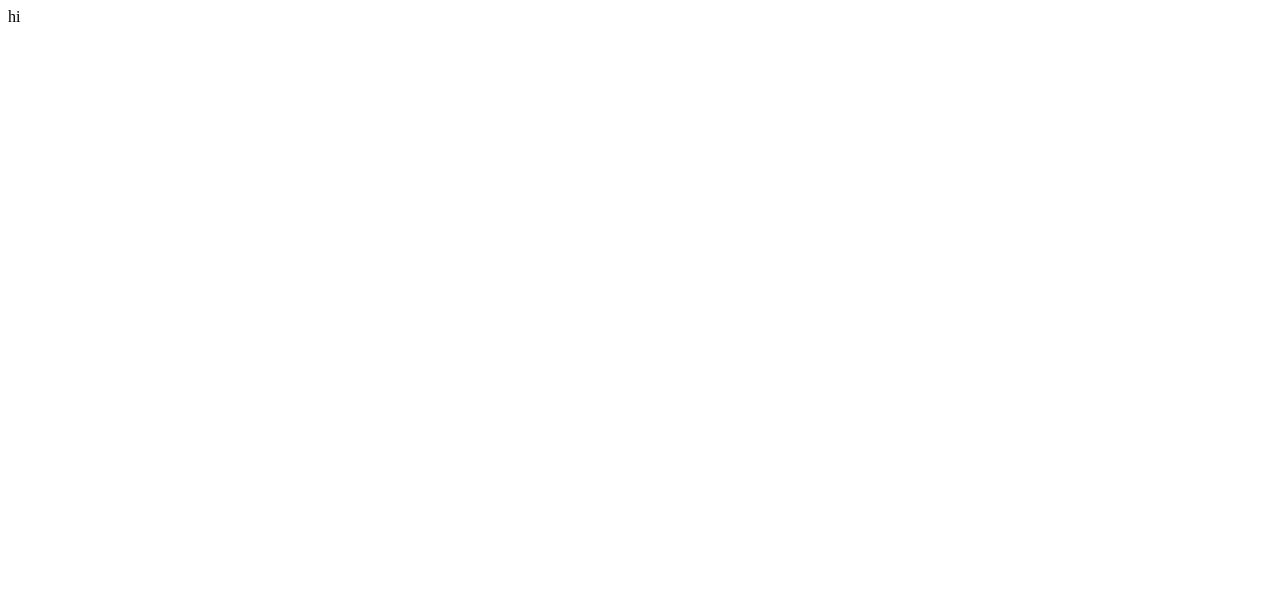
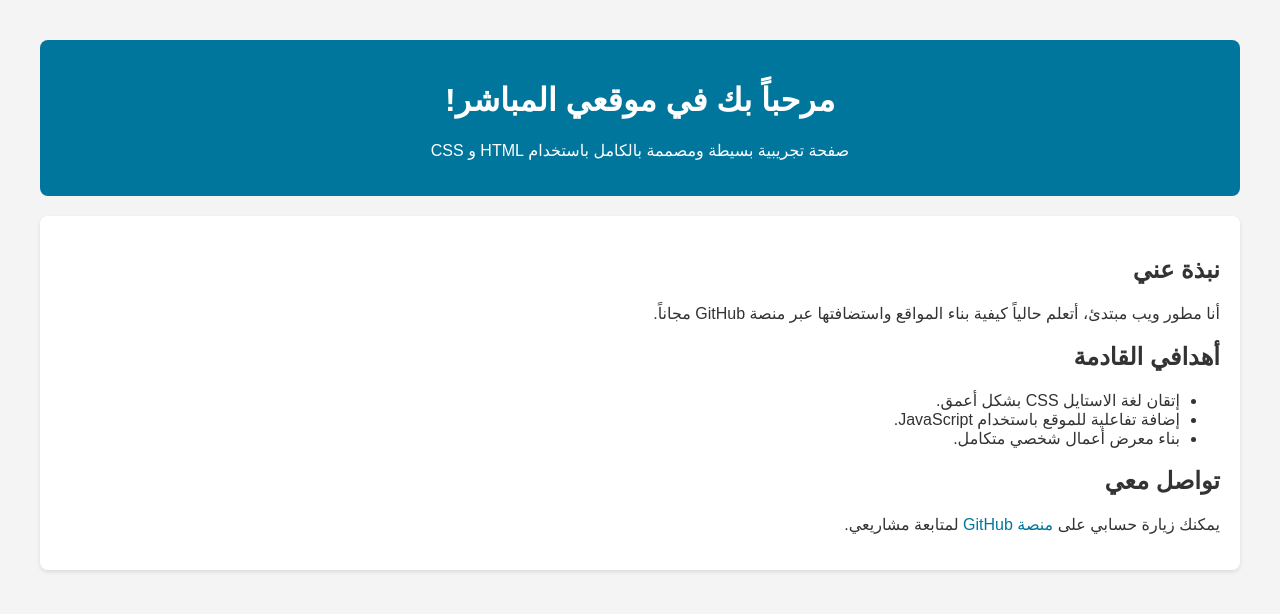
Before and after one commit to xmfuf/ninie, a plain HTML site: page mm.html in a window 1280 px wide. Drawn offline with Linux system fonts and the light colour scheme.

Commit message:
Create personal website layout in Arabic
Added a simple personal website in Arabic with HTML and CSS.

```diff
--- a/mm.html
+++ b/mm.html
@@ -1,6 +1,57 @@
-<html>
+<!DOCTYPE html>
+<html lang="ar" dir="rtl">
+<head>
+    <meta charset="UTF-8">
+    <meta name="viewport" content="width=device-width, initial-scale=1.0">
+    <title>موقعي الشخصي</title>
+    <style>
+        body {
+            font-family: Arial, sans-serif;
+            margin: 40px;
+            background-color: #f4f4f4;
+            color: #333;
+        }
+        header {
+            background-color: #00769d;
+            color: white;
+            padding: 20px;
+            text-align: center;
+            border-radius: 8px;
+        }
+        main {
+            background: white;
+            padding: 20px;
+            margin-top: 20px;
+            border-radius: 8px;
+            box-shadow: 0 2px 4px rgba(0,0,0,0.1);
+        }
+        a {
+            color: #00769d;
+            text-decoration: none;
+        }
+    </style>
+</head>
+<body>
 
-<p1>hi</p1>
+    <header>
+        <h1>مرحباً بك في موقعي المباشر!</h1>
+        <p>صفحة تجريبية بسيطة ومصممة بالكامل باستخدام HTML و CSS</p>
+    </header>
 
+    <main>
+        <h2>نبذة عني</h2>
+        <p>أنا مطور ويب مبتدئ، أتعلم حالياً كيفية بناء المواقع واستضافتها عبر منصة GitHub مجاناً.</p>
 
+        <h2>أهدافي القادمة</h2>
+        <ul>
+            <li>إتقان لغة الاستايل CSS بشكل أعمق.</li>
+            <li>إضافة تفاعلية للموقع باستخدام JavaScript.</li>
+            <li>بناء معرض أعمال شخصي متكامل.</li>
+        </ul>
+
+        <h2>تواصل معي</h2>
+        <p>يمكنك زيارة حسابي على <a href="https://github.com" target="_blank">منصة GitHub</a> لمتابعة مشاريعي.</p>
+    </main>
+
+</body>
 </html>
```
